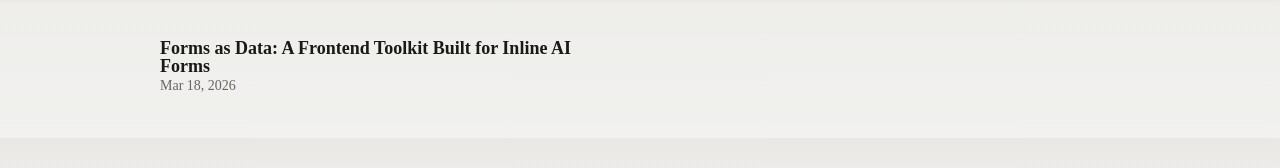
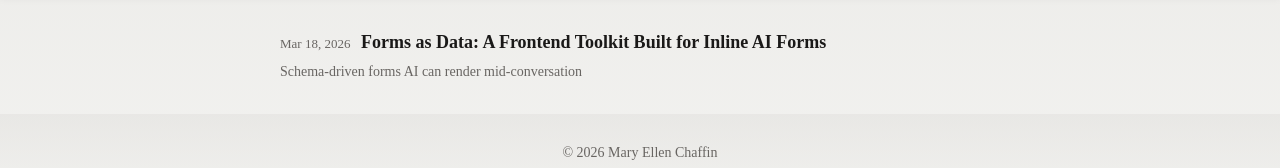
Before and after one commit to mechaffin/mechaffin.github.io, an Astro site: page /blog in a window 1280 px wide. Shown: the part 56-224 px from the top of the page. Built offline with nearby package versions, Linux system fonts and the light colour scheme; Astro itself is replaced by a stand-in of ours.

Commit message:
Redesign blog index: single-column rows with date, title, excerpt
Each entry now shows date and title on one line, then the post's
description (falling back to positioning) on the next. Hero image
removed from the index — kept inline within the post itself.
Border-bottom separators replace the card grid; main column
narrowed to 720px to match the rest of the site.

Co-Authored-By: Claude Opus 4.7 (1M context) <noreply@anthropic.com>

```diff
--- a/src/pages/blog/index.astro
+++ b/src/pages/blog/index.astro
@@ -1,5 +1,4 @@
 ---
-import { Image } from 'astro:assets';
 import { getCollection } from 'astro:content';
 import BaseHead from '../../components/BaseHead.astro';
 import Footer from '../../components/Footer.astro';
@@ -18,54 +17,51 @@ const posts = (await getCollection('blog')).sort(
 		<BaseHead title={SITE_TITLE} description={SITE_DESCRIPTION} />
 		<style>
 			main {
-				width: 960px;
+				width: 720px;
+				max-width: calc(100% - 2em);
+				margin: auto;
+				padding: 1em;
 			}
 			ul {
-				display: flex;
-				flex-wrap: wrap;
-				gap: 2rem;
-				list-style-type: none;
+				list-style: none;
 				margin: 0;
 				padding: 0;
 			}
-			ul li {
-				width: calc(50% - 1rem);
+			li {
+				padding: 1.25em 0;
+				border-bottom: 1px solid rgb(var(--gray-light));
 			}
-			ul li * {
-				text-decoration: none;
-				transition: 0.2s ease;
+			li:last-child {
+				border-bottom: none;
 			}
-			ul li img {
-				margin-bottom: 0.5rem;
-				border-radius: var(--radius);
+			.row {
+				display: flex;
+				align-items: baseline;
+				gap: 0.75em;
+				margin: 0;
 			}
-			ul li a {
-				display: block;
+			.date {
+				flex: 0 0 auto;
+				color: rgb(var(--gray));
+				font-size: 0.8125rem;
+				white-space: nowrap;
 			}
 			.title {
 				margin: 0;
+				font-size: 1.125rem;
+				font-weight: 600;
 				color: rgb(var(--black));
-				line-height: 1;
 			}
-			.date {
-				margin: 0;
+			.excerpt {
+				margin: 0.4em 0 0;
 				color: rgb(var(--gray));
 			}
-			ul li a:hover h4,
-			ul li a:hover .date {
-				color: rgb(var(--accent));
+			a {
+				color: inherit;
+				text-decoration: none;
 			}
-			ul a:hover img {
-				box-shadow: var(--box-shadow);
-			}
-			@media (max-width: 720px) {
-				ul {
-					gap: 0.5em;
-				}
-				ul li {
-					width: 100%;
-					text-align: center;
-				}
+			a:hover .title {
+				color: var(--accent);
 			}
 		</style>
 	</head>
@@ -75,19 +71,22 @@ const posts = (await getCollection('blog')).sort(
 			<section>
 				<ul>
 					{
-						posts.map((post) => (
+						posts.map((post) => {
+							const excerpt = post.data.description ?? post.data.positioning;
+							return (
 								<li>
 									<a href={`/blog/${post.id}/`}>
-									{post.data.heroImage && (
-										<Image width={720} height={360} src={post.data.heroImage} alt="" />
-									)}
-									<h4 class="title">{post.data.title}</h4>
-									<p class="date">
+										<p class="row">
+											<span class="date">
 												<FormattedDate date={post.data.pubDate} />
+											</span>
+											<span class="title">{post.data.title}</span>
 										</p>
+										{excerpt && <p class="excerpt">{excerpt}</p>}
 									</a>
 								</li>
-						))
+							);
+						})
 					}
 				</ul>
 			</section>
```
Lines whose indentation alone changed are shown as unchanged.
